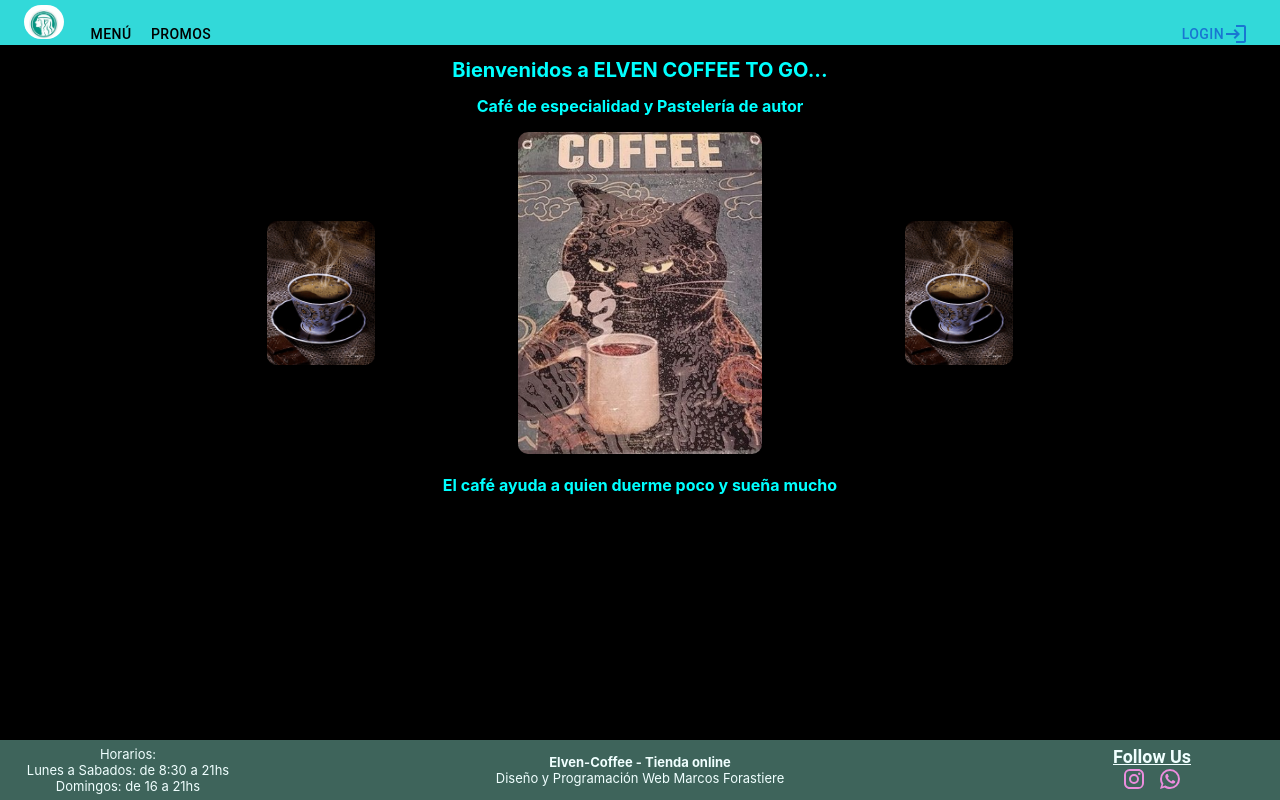
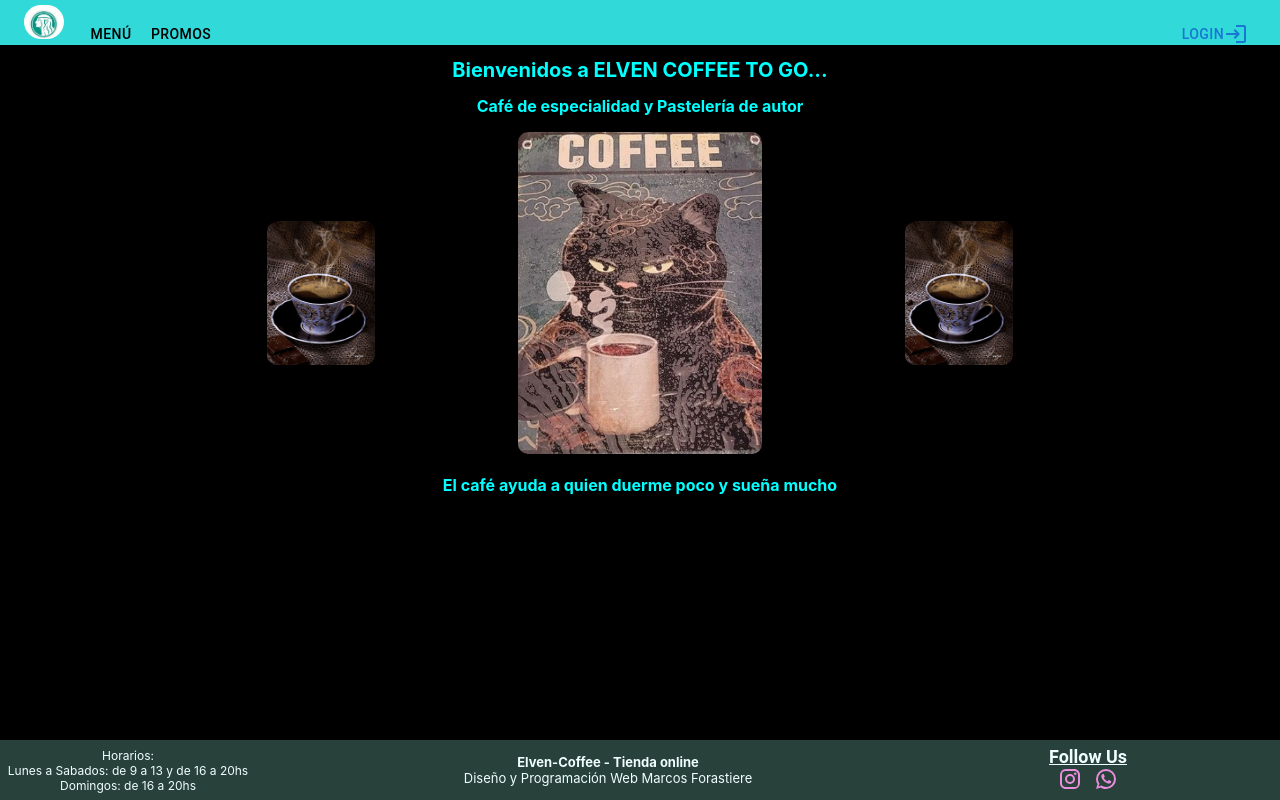
Before and after one commit to fmarcos38/Elve-Front, a React (Create React App) app: page / in a window 1280 px wide. Built offline with nearby package versions, Linux system fonts and the light colour scheme.

Commit message:
landing ok

```diff
--- a/src/components/Footbar/Footbar.jsx
+++ b/src/components/Footbar/Footbar.jsx
@@ -15,13 +15,13 @@ function Footbar() {
 
         <div className="leftFooter">
           <p className='textoIzq'>Horarios:</p>
-          <p className='textoIzq'>Lunes a Sabados: de 8:30 a 21hs</p>
-          <p className='textoIzq'>Domingos: de 16 a 21hs</p>
+          <p className='textoIzq'>Lunes a Sabados: de 9 a 13 y de 16 a 20hs</p>
+          <p className='textoIzq'>Domingos: de 16 a 20hs</p>
         </div>
         {/* horarios pantalla chica */}
         <div className="leftFooterPCH">
           <p className='textoIzqPCH'>Horarios:</p>
-          <p className='textoIzqPCH'>Lun a Sab: 8:30 a 21hs</p>
+          <p className='textoIzqPCH'>Lun a Sab: 9a13 - 16a20hs</p>
           <p className='textoIzqPCH'>Dom: 16 a 21hs</p>
         </div>
 
--- a/src/components/Footbar/footbar.css
+++ b/src/components/Footbar/footbar.css
@@ -1,5 +1,5 @@
 .contFootbar{
-    background-color: rgba(135, 219, 199, 0.459);
+    background-color: rgba(135, 219, 199, 0.295);
     display: flex;
     align-items: center;
     width: 100%;
@@ -87,6 +87,14 @@
     .leftFooterPCH{
         display: none;
     }
+    .textoIzq{
+        font-size: 12px;
+
+    }
+    .midFooter {
+        width: 55%;
+        text-align: center;
+    }
 }
 @media screen and (max-width: 920px) {
     .leftFooter {
--- a/src/components/LandingPage/styles.module.css
+++ b/src/components/LandingPage/styles.module.css
@@ -16,6 +16,12 @@
 .btnGO{
     margin-top: 10px;
 }
+
+@media screen and (min-width:480px){
+    .contbtn{
+        display: none;
+    }
+}
 @media screen and (max-width:799px){
     .divFotoSmartphone{
         display: flex;
@@ -28,7 +34,8 @@
     }
     .titulo{
         margin-top: 25px;
-        font-size: 18px;
+        font-size: 16px;
+        margin-bottom: 0;
     }
     .titulo2{
         font-size: 14px;
@@ -41,11 +48,6 @@
     }
     .btnGO{
         background-color: aqua;
-    }
-}
-@media screen and (min-width:480px){
-    .contbtn{
-        display: none;
     }
 }
 @media screen and (min-width:800px){
```
